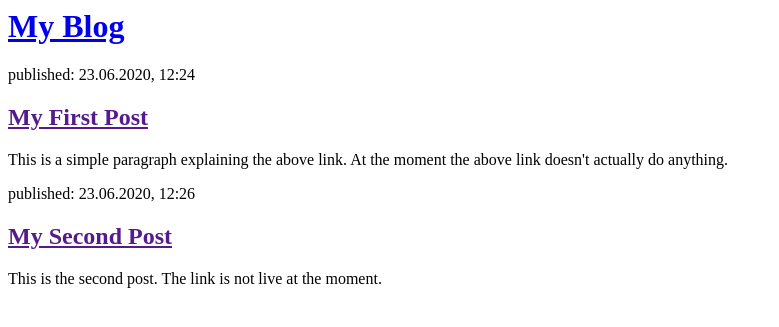
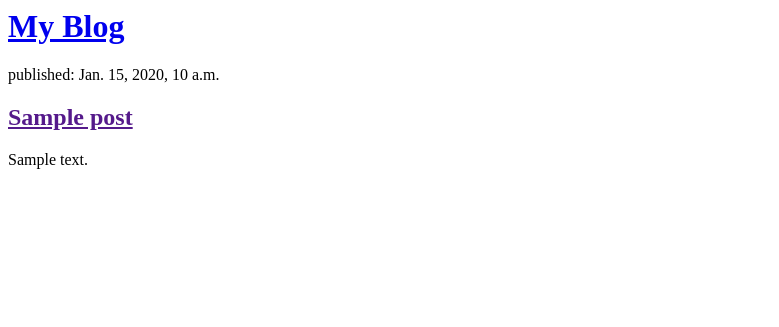
Before and after one commit to lbb712/bridging-coursework-year2-blog-site, a Django app: template blog/templates/blog/post_list.html in a window 1280 px wide. Shown: the top 327 px of the page, without its empty margins (0-779 px from the left). Run offline with Django 3.2, Linux system fonts and the light colour scheme; the template is opened without the code that fills it: values that come from a table or form of the project are taken from there, others are empty; tables that the repository leaves empty hold one stand-in row (values such as "Sample post"); parts of the project's set-up code (start-up, migrations or seed data) failed here and were passed over.

Commit message:
Templates now display posts from database.

```diff
--- a/blog/templates/blog/post_list.html
+++ b/blog/templates/blog/post_list.html
@@ -7,18 +7,15 @@
 		<h1><a href="/">My Blog</a></h1>
 	</div>
 
-	<div>
-		<p>published: 23.06.2020, 12:24</p>
-		<h2><a href="">My First Post</a></h2>
-		<p>This is a simple paragraph explaining the above link. At the moment the above link doesn't actually do anything.</p>
 
-	</div>
+	{% for post in posts %}
+		<div>
+			<p>published: {{ post.published_date }}</p>
+			<h2><a href="">{{ post.title }}</a></h2>
+			<p>{{ post.text|linebreaksbr }}</p>
+		</div>
+	{% endfor %}
 
-	<div>
-		<p>published: 23.06.2020, 12:26</p>
-		<h2><a href="">My Second Post</a></h2>
-		<p>This is the second post. The link is not live at the moment.</p>
-	</div>
 
 </body>
 </html>
--- a/blog/views.py
+++ b/blog/views.py
@@ -1,4 +1,7 @@
 from django.shortcuts import render
+from .models import Post
+from django.utils import timezone
 
 def post_list(request):
-    return render(request, 'blog/post_list.html', {})
+    posts = Post.objects.filter(published_date__lte=timezone.now()).order_by('published_date')
+    return render(request, 'blog/post_list.html', {'posts' : posts})
```
